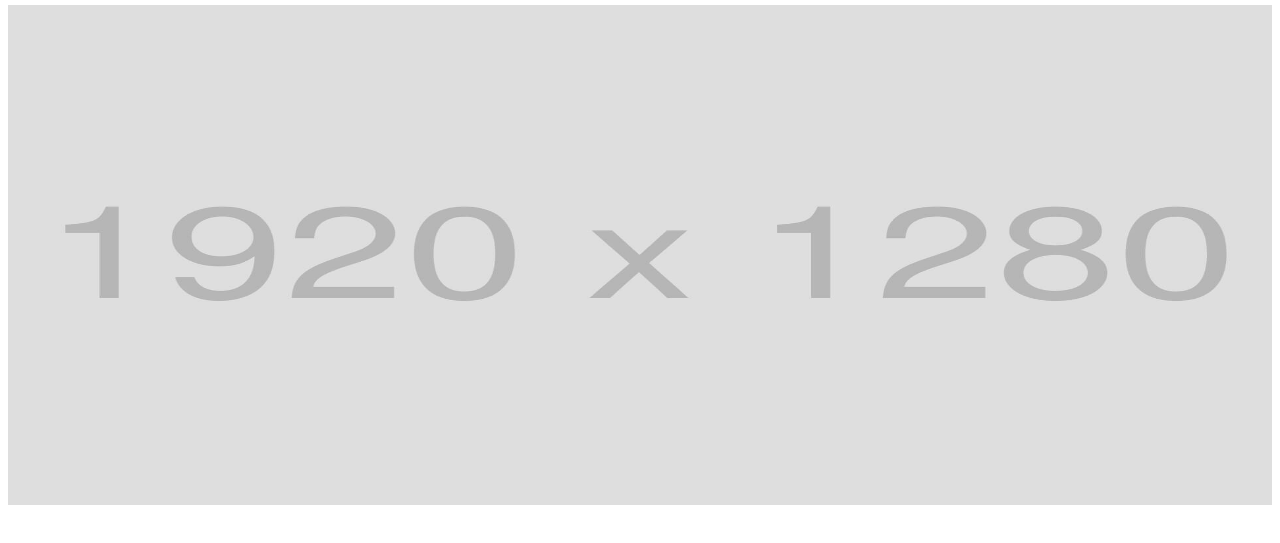
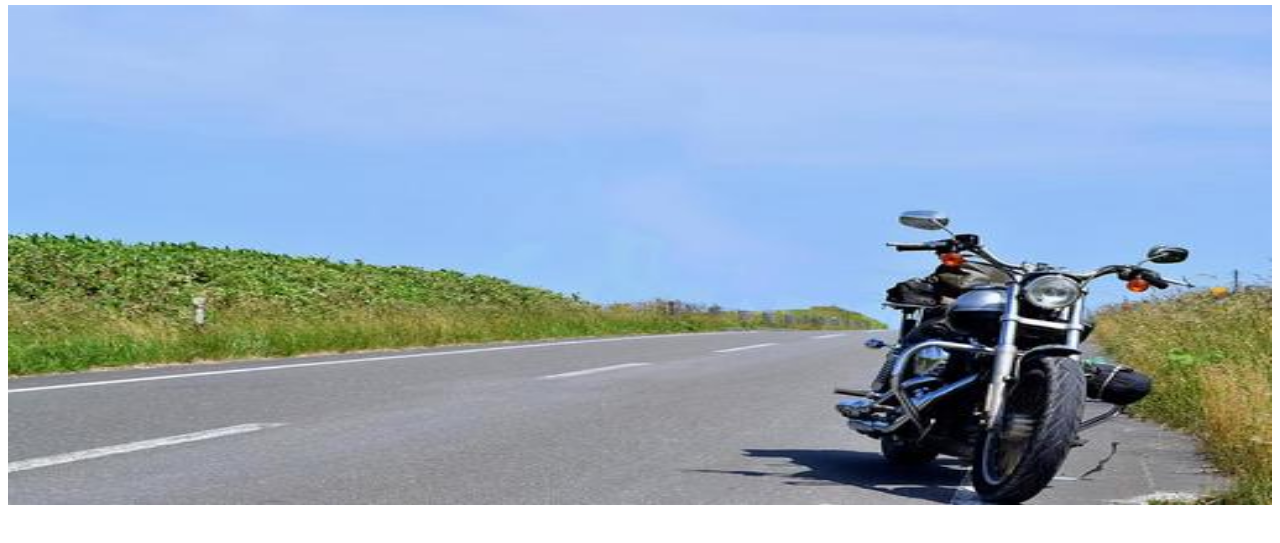
Before and after one commit to rinkokikuchi/test, a plain HTML site: page vscode/index.html in a window 1280 px wide. Shown: the part 53-596 px from the top of the page. Drawn offline with Linux system fonts and the light colour scheme.

Commit message:
画像入れ替え

```diff
--- a/vscode/index.html
+++ b/vscode/index.html
@@ -22,7 +22,7 @@
         </div>
 
         <div class="main">
-                <img src="../img/mainvisual.jpg" class = "bike">
+                <img src="../img/bike.jpeg" class = "bike">
         </div>
     </header>
 </body>
```
Also changed, not shown: img/bike.jpeg (added).
